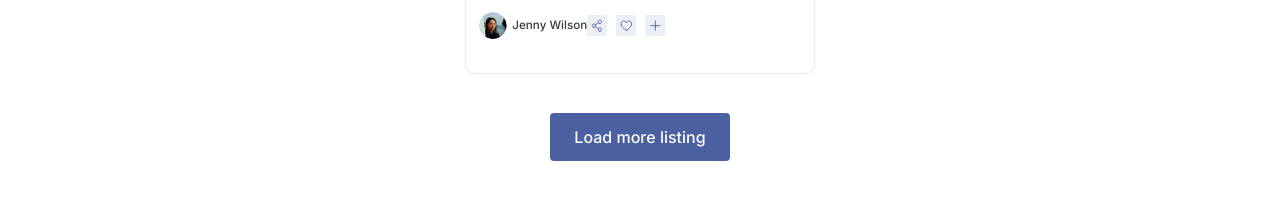
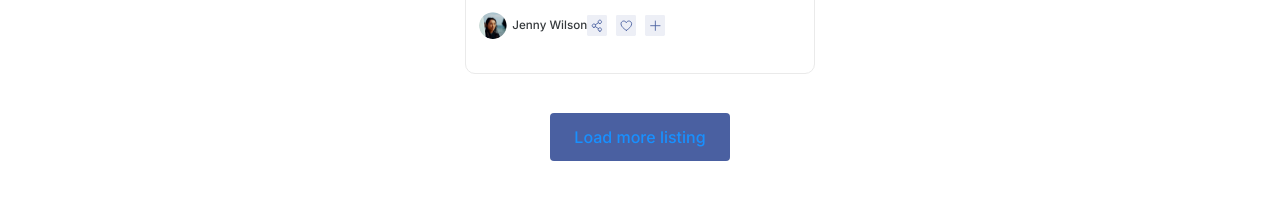
Before and after one commit to AbhishekBhure/realEstaate_locofy, a Next.js app: page / in a window 1280 px wide. Shown: the part 3700-3915 px from the top of the page. Built offline with nearby package versions, Linux system fonts and the light colour scheme.

Commit message:
changes in rent-properties-container

```diff
--- a/components/rent-properties-container.js
+++ b/components/rent-properties-container.js
@@ -42,9 +42,9 @@ const RentPropertiesContainer = () => {
         href="/properties"
         className="rounded bg-primary-500 flex flex-row py-3 px-6 items-start justify-start text-base text-gray-white hover:text-gray-white"
       >
-        <div className="relative leading-[24px] font-medium">
+        <Link className="relative leading-[24px] font-medium">
           Load more listing
-        </div>
+        </Link>
       </Link>
     </div>
   );
```
